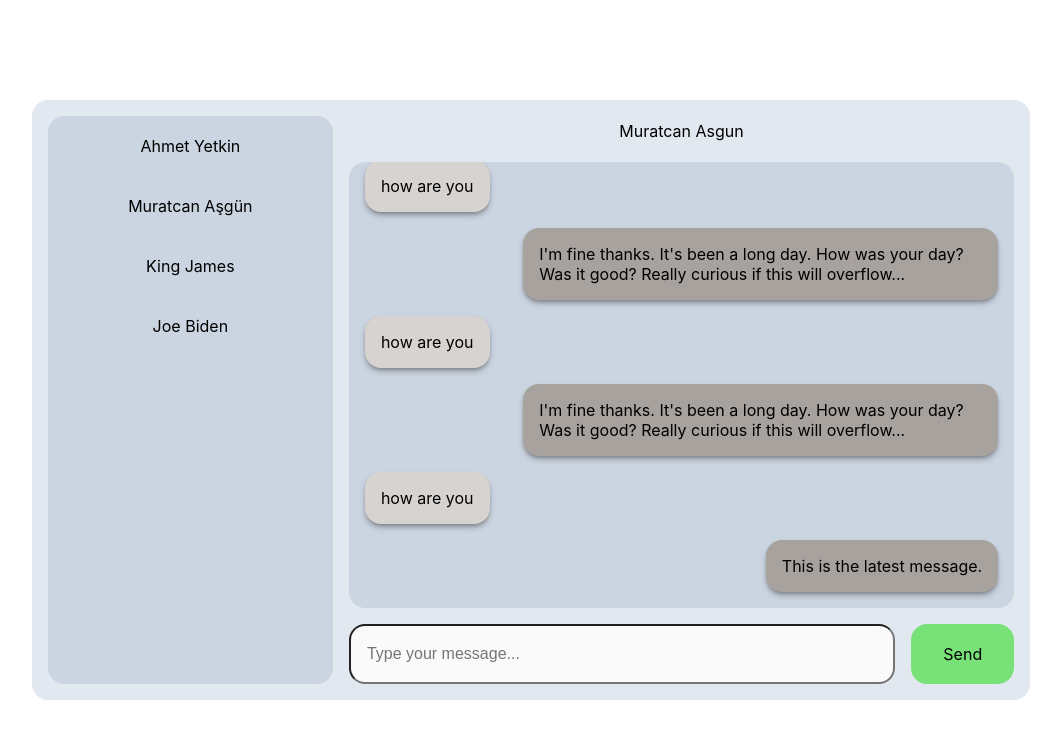
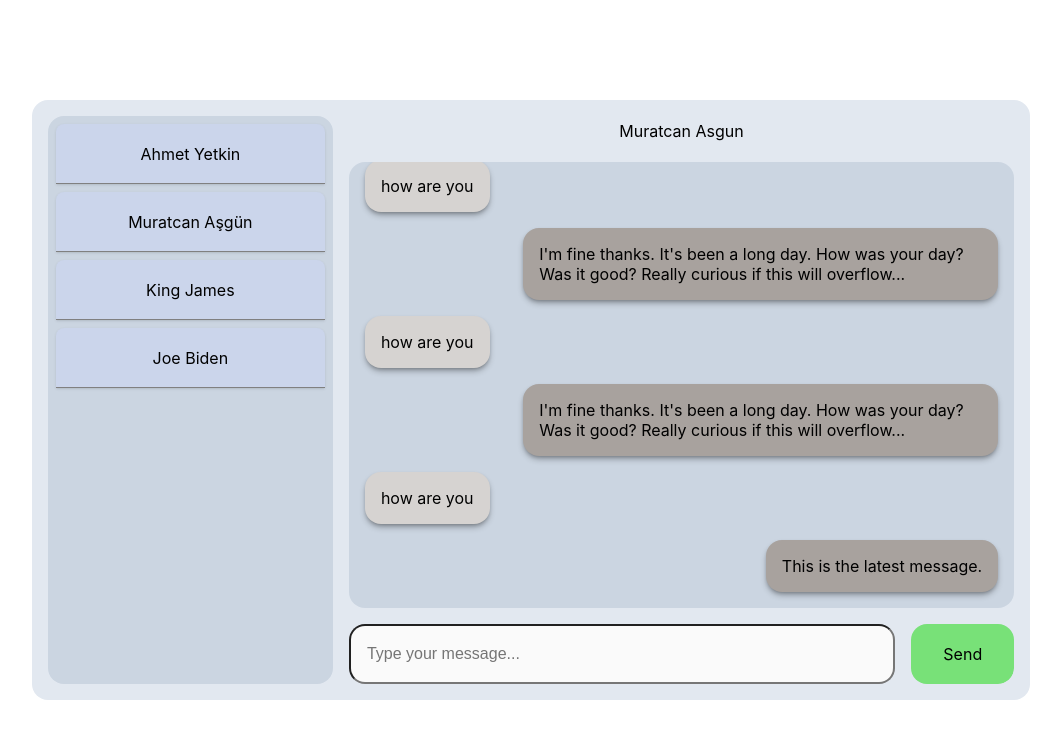
Before and after one commit to chmasgun/glov-chat-case-assignment, a React (Create React App) app in the folder my-app/: page / in a window 1280 px wide. Shown: the top 738 px of the page, without its empty margins (109-1170 px from the left). Built offline with nearby package versions, Linux system fonts and the light colour scheme.

Commit message:
styles the contact div

```diff
--- a/my-app/src/components/ContactsListContainer.tsx
+++ b/my-app/src/components/ContactsListContainer.tsx
@@ -23,6 +23,23 @@ const ContactListDiv = styled.div`
 
  `;
 
+// Each individual contact card
+const ContactDiv = styled.div`
+
+   margin: 0.5rem ;
+   background-color: rgb(203 213 235);
+   box-shadow: 0 1px 3px 0 rgb(0 0 0 / 0.1), 0 1px 2px -1px rgb(0 0 0 / 0.1);
+   border-bottom: 1px solid gray;
+   transition: border 0.3s,background-color 0.3s;
+   border-radius :   0.5rem 0.5rem 0 0;
+   cursor:pointer;
+    &:hover{
+        border-bottom: 1px solid limegreen;
+        background-color: rgb(208 223 240);
+        box-shadow: 0 10px 15px -3px rgb(0 0 0 / 0.1), 0 4px 6px -4px rgb(0 0 0 / 0.1);
+    }
+
+ `;
 const ContactListContainer: React.FC<ContactListContainerProps> = ({ contactList, selectedContact, setSelectedContact }) => {
 
 
@@ -32,7 +49,7 @@ const ContactListContainer: React.FC<ContactListContainerProps> = ({ contactList
     return (
         <ContactListDiv>
             {
-                contactList.map((x,i) => <div key={i} style={{ height: "60px" , alignContent:"center" }} onClick={() => setSelectedContact(x)} >{x}</div>)
+                contactList.map((x,i) => <ContactDiv key={i} style={{ height: "60px" , alignContent:"center" }} onClick={() => setSelectedContact(x)} >{x}</ContactDiv>)
             }
         </ContactListDiv>
     );
```
